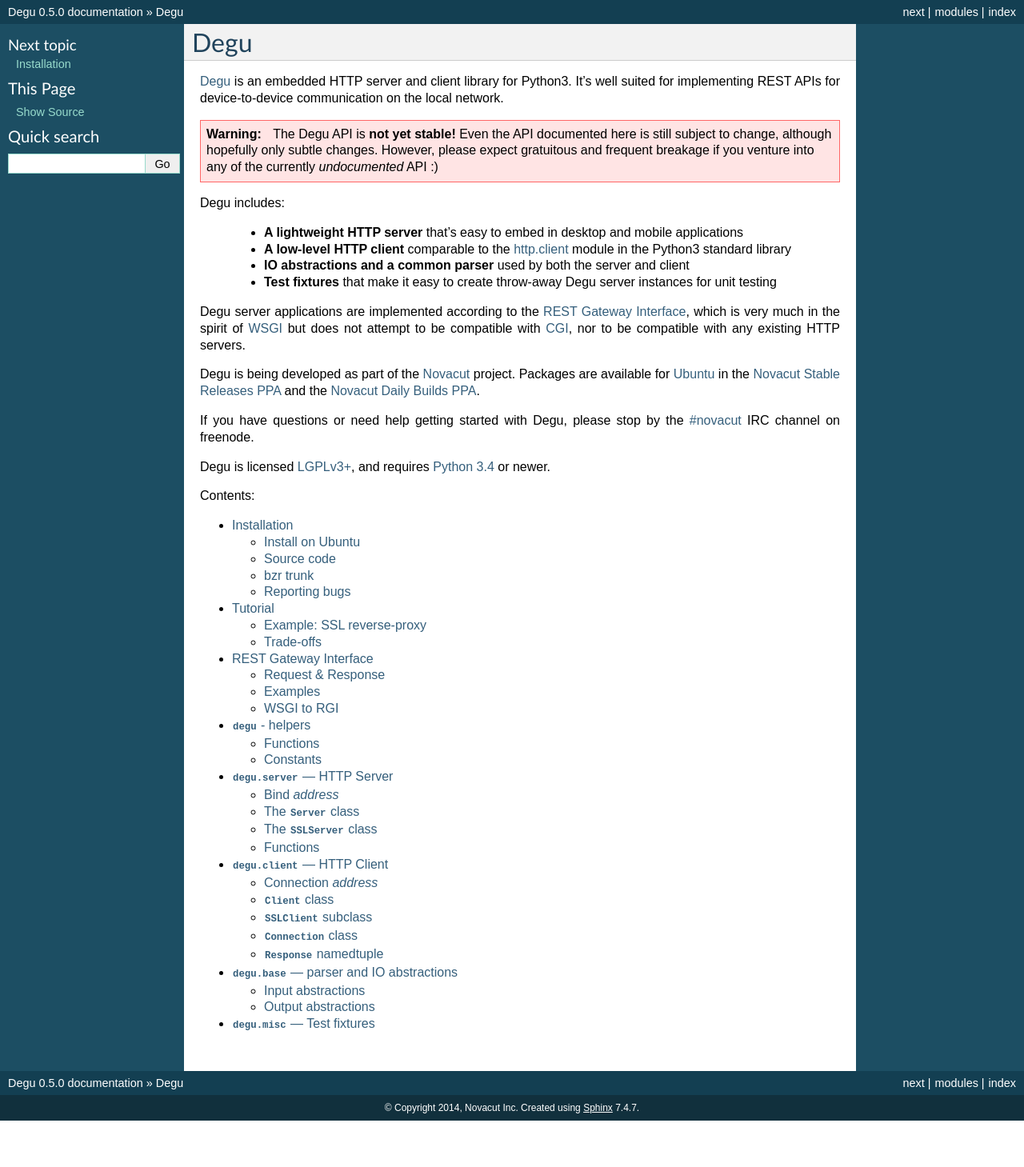
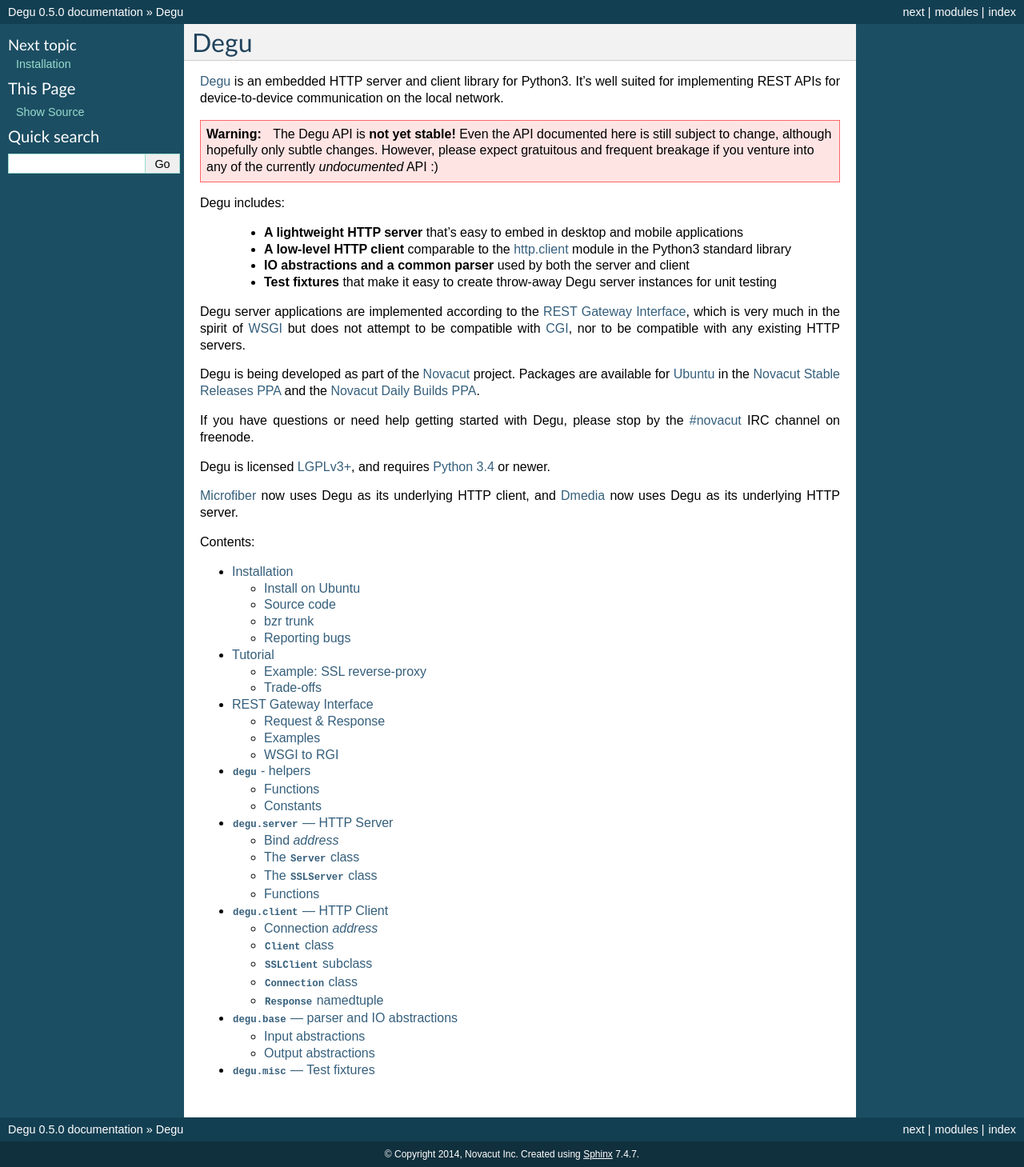
Before and after one commit to json420/degu, a Sphinx documentation site: the page built from doc/index.rst, in a window 1280 px wide. Shown: the whole page at 80% size. Built offline with Sphinx 7.4.7, drawn with Linux system fonts in a browser that asks for light colours; pages that are not in the unit, such as notebooks, are missing from menus; before the commit the page ends 1401 px from its top, so only the background shows below that.

Commit message:
Mention Microfiber and Dmedia in index.rst; add more detail in changelog.rst for 0.5

```diff
--- a/doc/index.rst
+++ b/doc/index.rst
@@ -38,6 +38,9 @@
 
 Degu is licensed `LGPLv3+`_, and requires `Python 3.4`_ or newer.
 
+`Microfiber`_ now uses Degu as its underlying HTTP client, and `Dmedia`_ now
+uses Degu as its underlying HTTP server.
+
 Contents:
 
 .. toctree::
@@ -67,3 +70,5 @@
 .. _`#novacut`: http://webchat.freenode.net/?channels=novacut
 .. _`Ubuntu`: http://www.ubuntu.com/
 .. _`Python 3.4`: https://docs.python.org/3/
+.. _`Microfiber`: https://launchpad.net/microfiber
+.. _`Dmedia`: https://launchpad.net/dmedia
```
